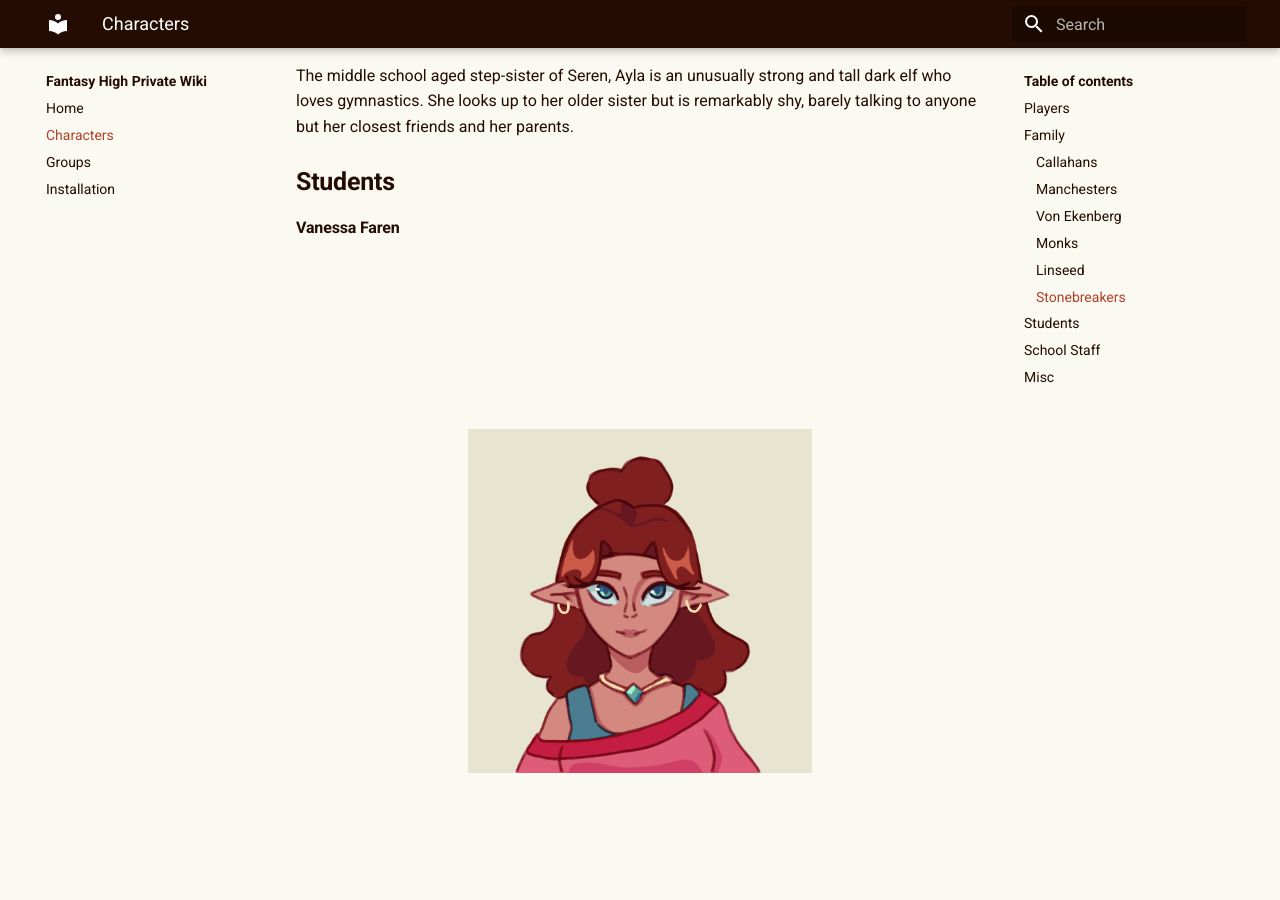
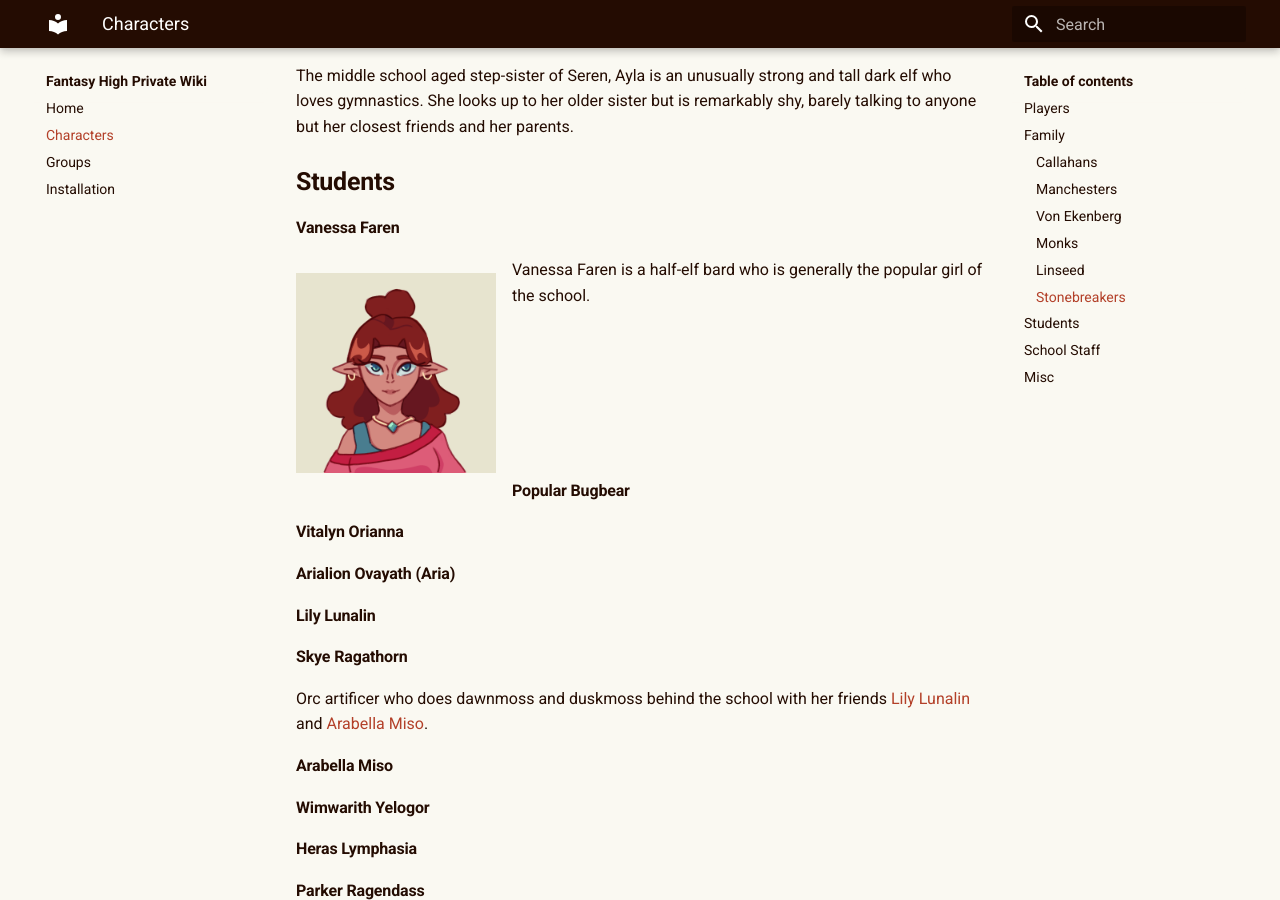
Before and after one commit to Aelyxiris/fantasyhigh, an MkDocs documentation site: the page built from docs/characters.md, in a window 1280 px wide and 900 px high, scrolled down 3434 px. Built offline with MkDocs 1.6.1 and Material for MkDocs 9.7.7, drawn with Linux system fonts in a browser that asks for light colours.

Commit message:
added description and fixed image

```diff
--- a/docs/characters.md
+++ b/docs/characters.md
@@ -96,7 +96,16 @@ The middle school aged step-sister of Seren, Ayla is an unusually strong and tal
 
 ## Students
 #### Vanessa Faren
-![Vanessa Faren](images/vanessaPortrait.png){: style="transform: scale(0.5);"}
+![Vanessa Faren](images/vanessaPortrait.png){width=200; align=left}
+Vanessa Faren is a half-elf bard who is generally the popular girl of the school.
+<br />
+<br />
+<br />
+<br />
+<br />
+<br />
+<br />
+
 #### Popular Bugbear
 
 #### Vitalyn Orianna
```
